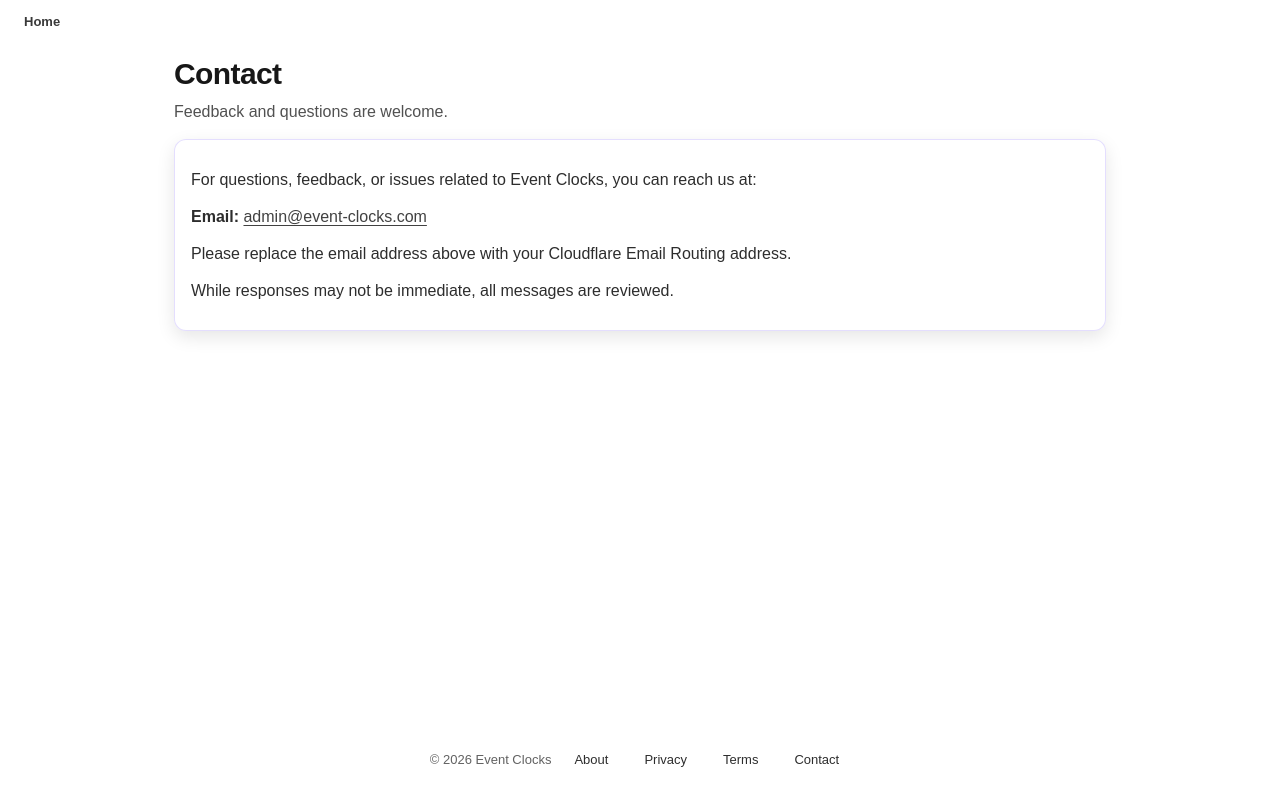
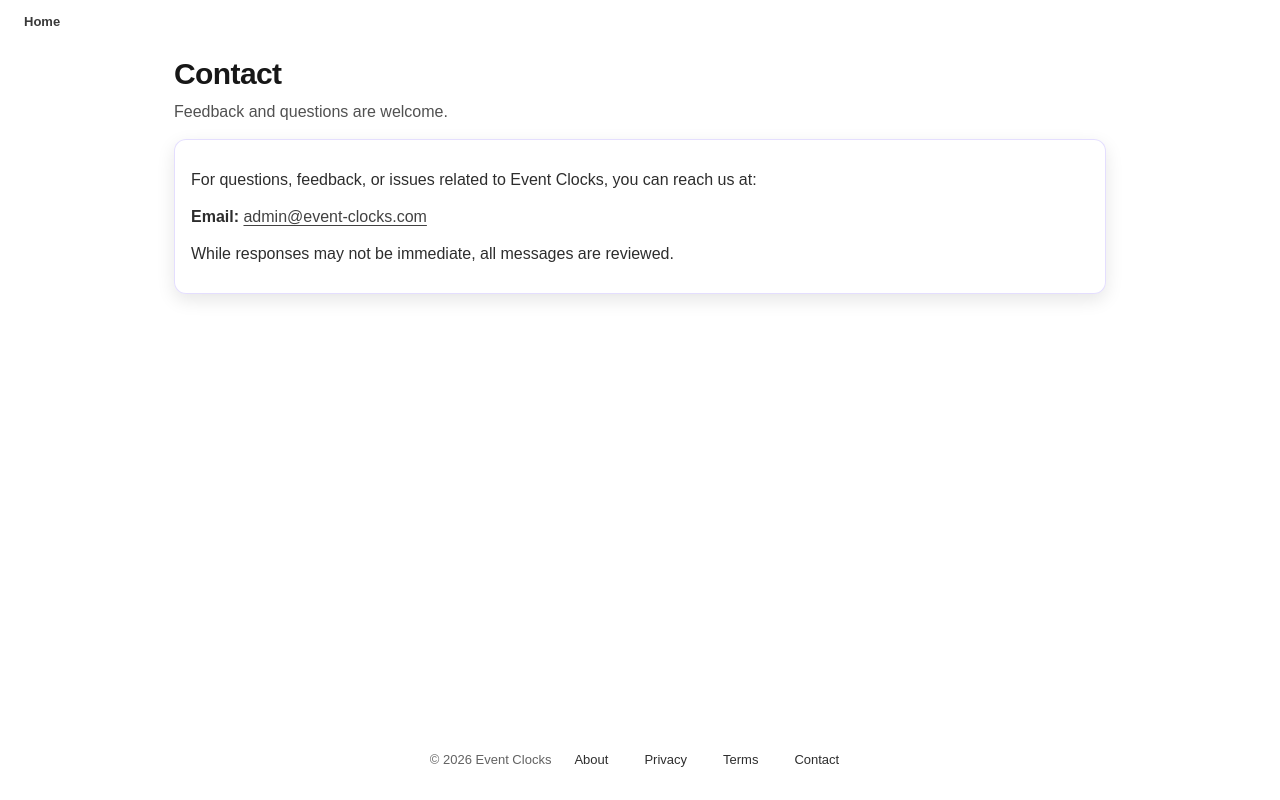
Before and after one commit to eventclock/event-clocks, a Next.js app: page /contact in a window 1280 px wide. Built offline with nearby package versions, Linux system fonts and the light colour scheme.

Commit message:
update contact page

```diff
--- a/src/app/contact/page.tsx
+++ b/src/app/contact/page.tsx
@@ -19,11 +19,6 @@ export default function ContactPage() {
       </p>
 
       <p>
-        Please replace the email address above with your Cloudflare Email Routing
-        address.
-      </p>
-
-      <p>
         While responses may not be immediate, all messages are reviewed.
       </p>
     </PageShell>
```
